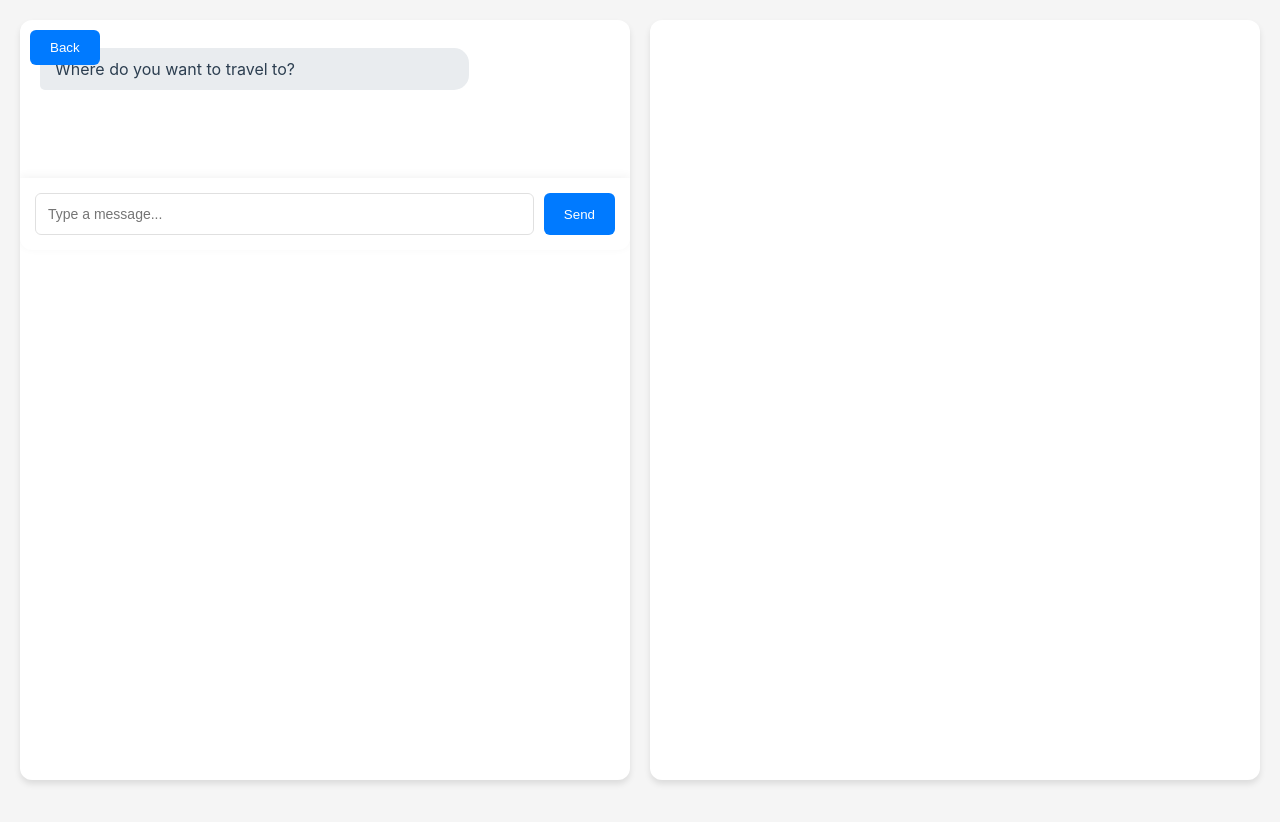
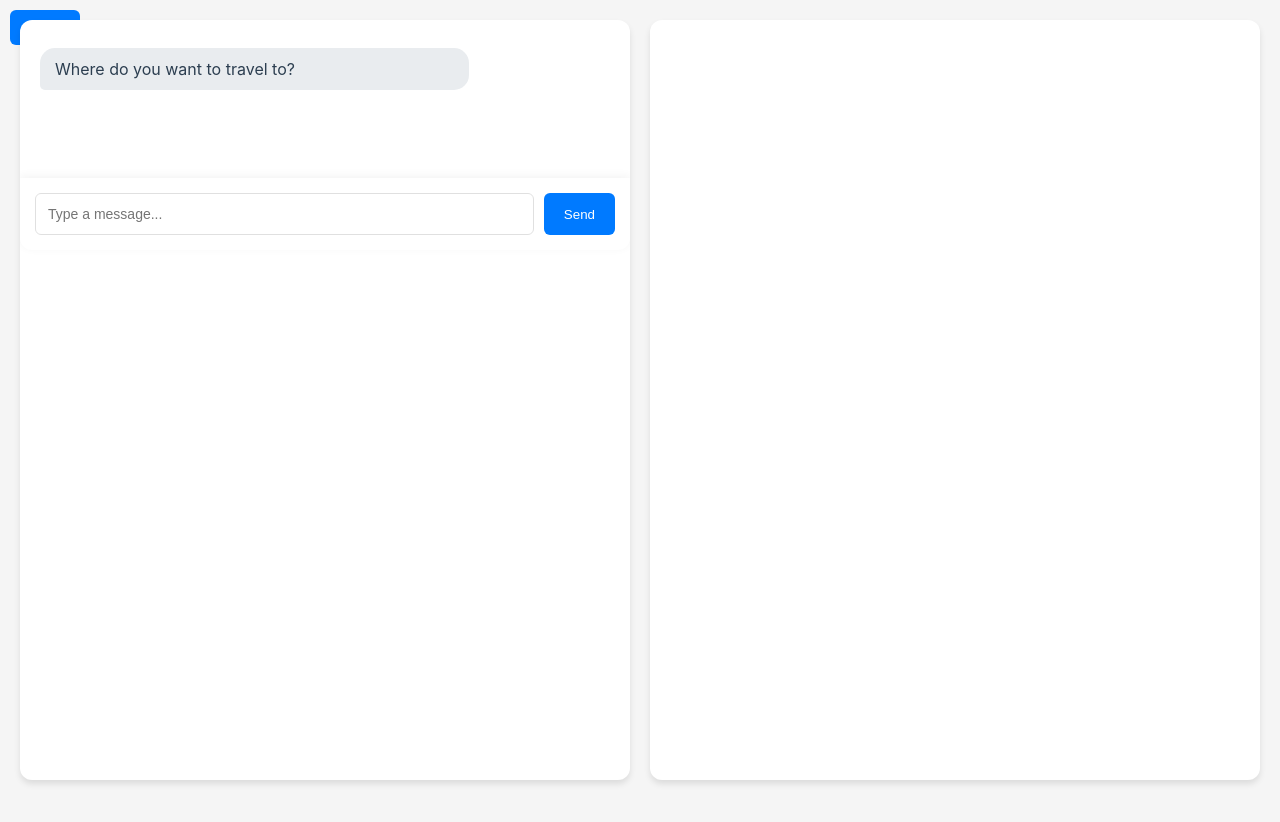
Before and after one commit to aravindtp12/day_tripper, a React (Create React App) app in the folder app/: page /chat in a window 1280 px wide. Shown: the top 822 px of the page. Built offline with nearby package versions, Linux system fonts and the light colour scheme.

Commit message:
fix navigation

```diff
--- a/app/src/ChatInterface.js
+++ b/app/src/ChatInterface.js
@@ -3,6 +3,7 @@ import ChatWindow from './ChatWindow';
 import DatePicker from "react-datepicker";
 import "react-datepicker/dist/react-datepicker.css";
 import './ChatInterface.css';
+import { useNavigate } from 'react-router-dom';
 
 const API_URL = 'http://localhost:8000/api/chat/';
 
@@ -12,6 +13,7 @@ const ChatInterface = () => {
     const [destination, setDestination] = useState('');
     const [dateRange, setDateRange] = useState([null, null]);
     const messagesEndRef = useRef(null);
+    const navigate = useNavigate();
 
     useEffect(() => {
         setMessages([{
@@ -152,8 +154,18 @@ const ChatInterface = () => {
         return null;
     };
 
+    const handleBack = () => {
+        navigate('/');
+    };
+
     return (
         <>
+            <button
+                className="back-button"
+                onClick={handleBack}
+            >
+                Back
+            </button>
             <ChatWindow
                 messages={messages}
                 input={input}
--- a/app/src/ChatWindow.js
+++ b/app/src/ChatWindow.js
@@ -2,14 +2,8 @@
 import React from 'react';
 import DatePicker from "react-datepicker";
 
-const ChatWindow = ({ messages, input, setInput, handleSend, renderMessage, messagesEndRef, setShowChat }) => (
+const ChatWindow = ({ messages, input, setInput, handleSend, renderMessage, messagesEndRef }) => (
     <div className="chat-window">
-        <button
-            className="back-button"
-            onClick={() => setShowChat(false)}
-        >
-            Back
-        </button>
         <div className="messages-container">
             {messages.map((msg, index) => renderMessage(msg, index))}
             <div ref={messagesEndRef} />
--- a/app/src/LandingPage.js
+++ b/app/src/LandingPage.js
@@ -27,6 +27,7 @@ const LandingPage = () => {
                 </div>
                 <button
                     className="continue-button"
+                    onClick={() => navigate('/chat')}
                 >
                     Continue
                 </button>
```
